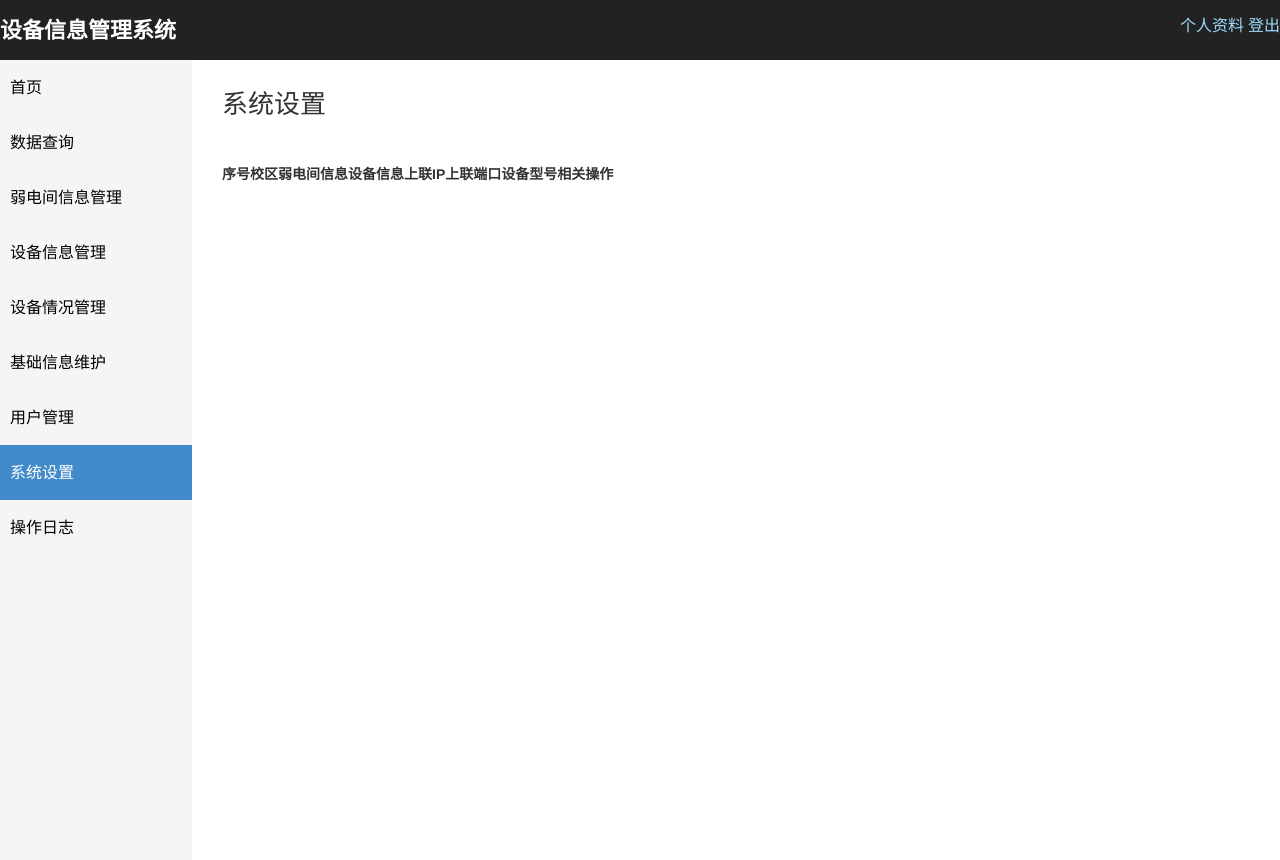
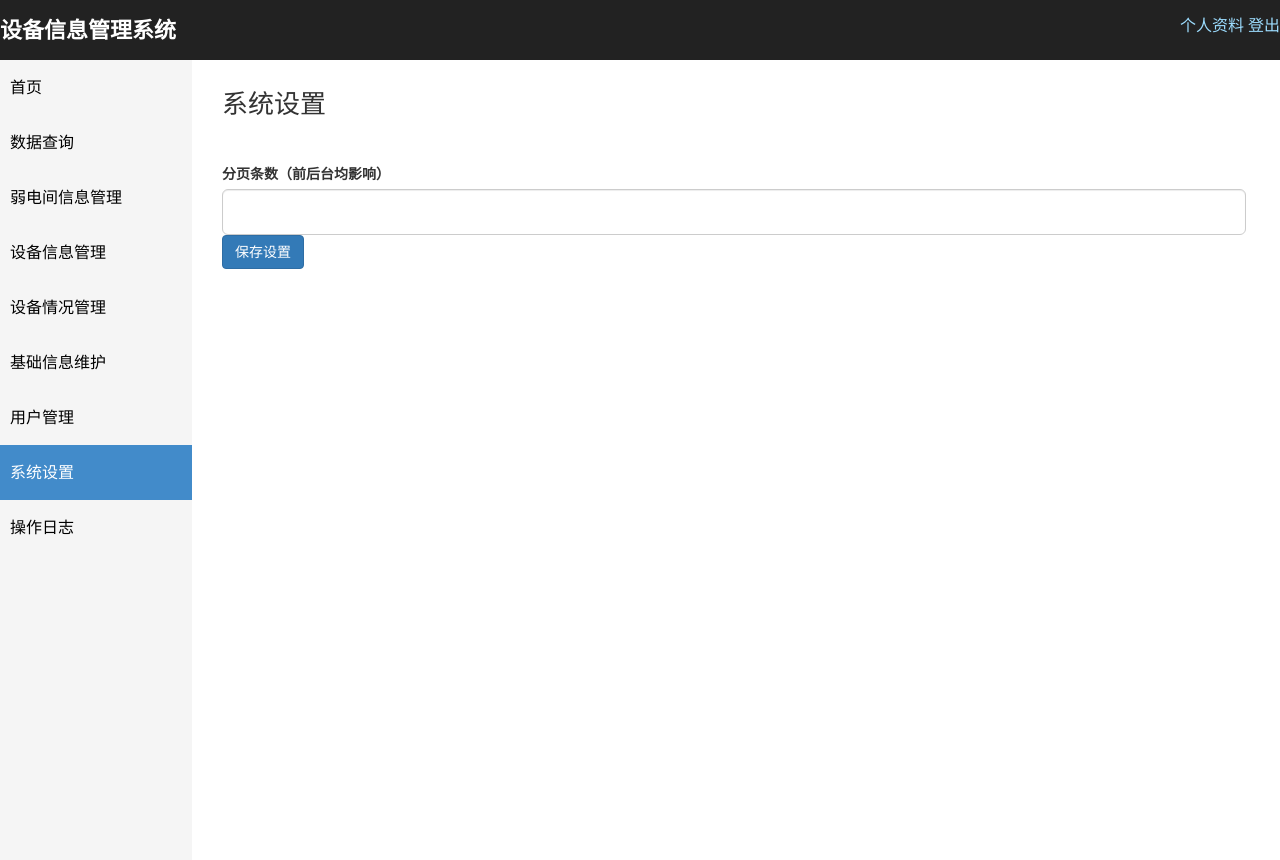
Before and after one commit to derek-s/devonlinemgmt, a Flask app: template templates/admin/sysmanage.html in a window 1280 px wide. Run offline with Flask 2, Linux system fonts and the light colour scheme; the template is opened without the code that fills it, so the values that code supplies are empty; parts of the project's set-up code (start-up, migrations or seed data) failed here and were passed over; some libraries are stand-ins or nearby versions.

Commit message:
add sysmanage template change base templates

```diff
--- a/templates/admin/sysmanage.html
+++ b/templates/admin/sysmanage.html
@@ -15,16 +15,9 @@
     </div>
     <div id="rightcont">
         <h1 class="admintitle">系统设置</h1>
-        <table>
-            <th>序号</th>
-            <th>校区</th>
-            <th>弱电间信息</th>
-            <th>设备信息</th>
-            <th>上联IP</th>
-            <th>上联端口</th>
-            <th>设备型号</th>
-            <th>相关操作</th>
-        </table>
+        <label class="adminlabel">分页条数（前后台均影响）</label>
+        <input id="syspagn" class="form-control input-lg input-serach" value="{{syspagn}}"></input>
+        <button id="syssbutton" class="btn btn-primary">保存设置</button>
     </div>
 </div>
 
--- a/templates/base.html
+++ b/templates/base.html
@@ -18,6 +18,7 @@
         var csrf_token = "{{ csrf_token() }}"
     </script>
     {% if current_user.is_administrator() %}
+    <script src="{{ url_for('static', filename='js/list.js') }}" type="text/javascript"></script>
     <script src="{{ url_for('static', filename='js/main.js') }}" type="text/javascript"></script>
     {% else %}
     <script src="{{ url_for('static', filename='js/list.js') }}" type="text/javascript"></script>
```
